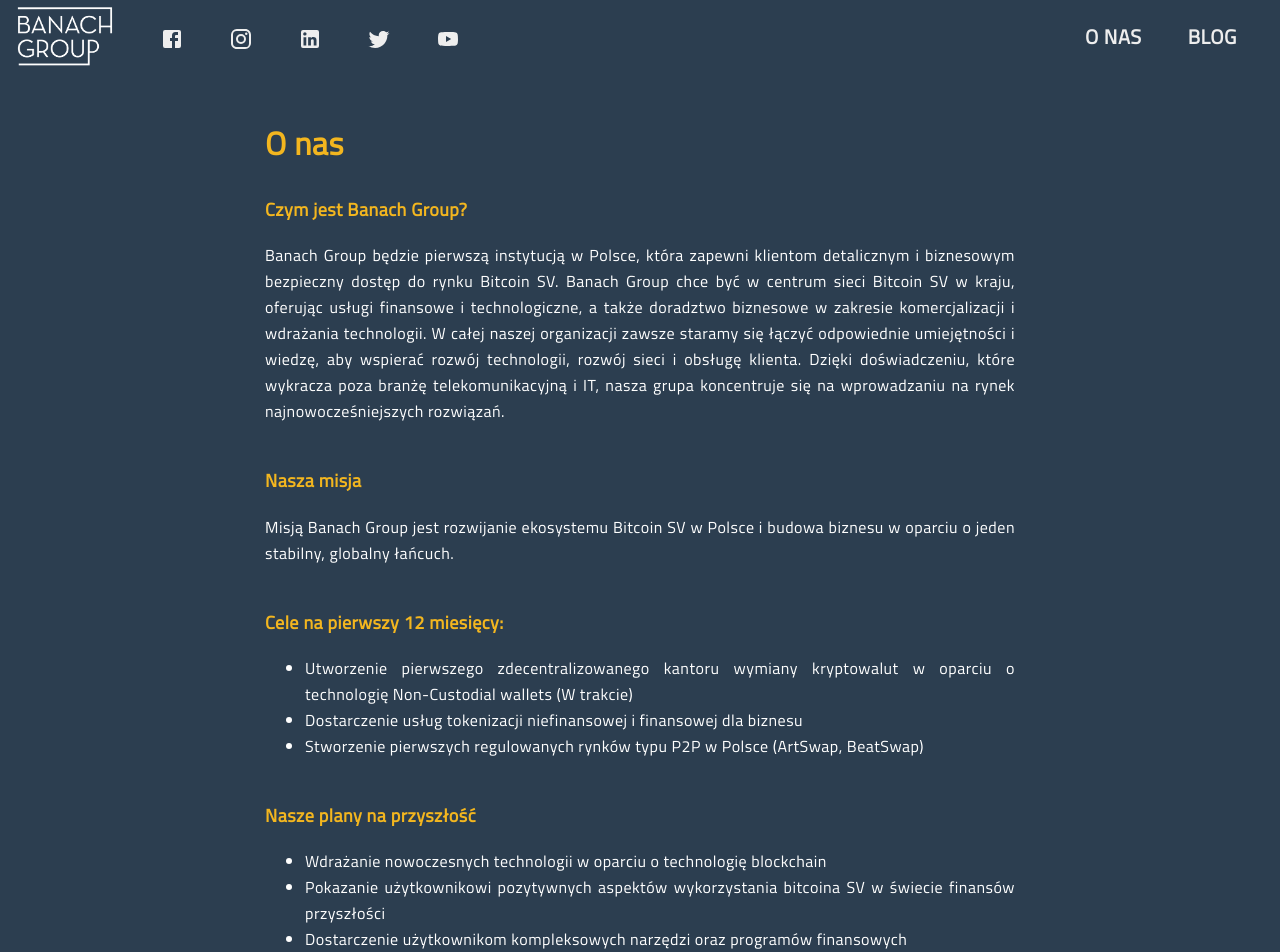
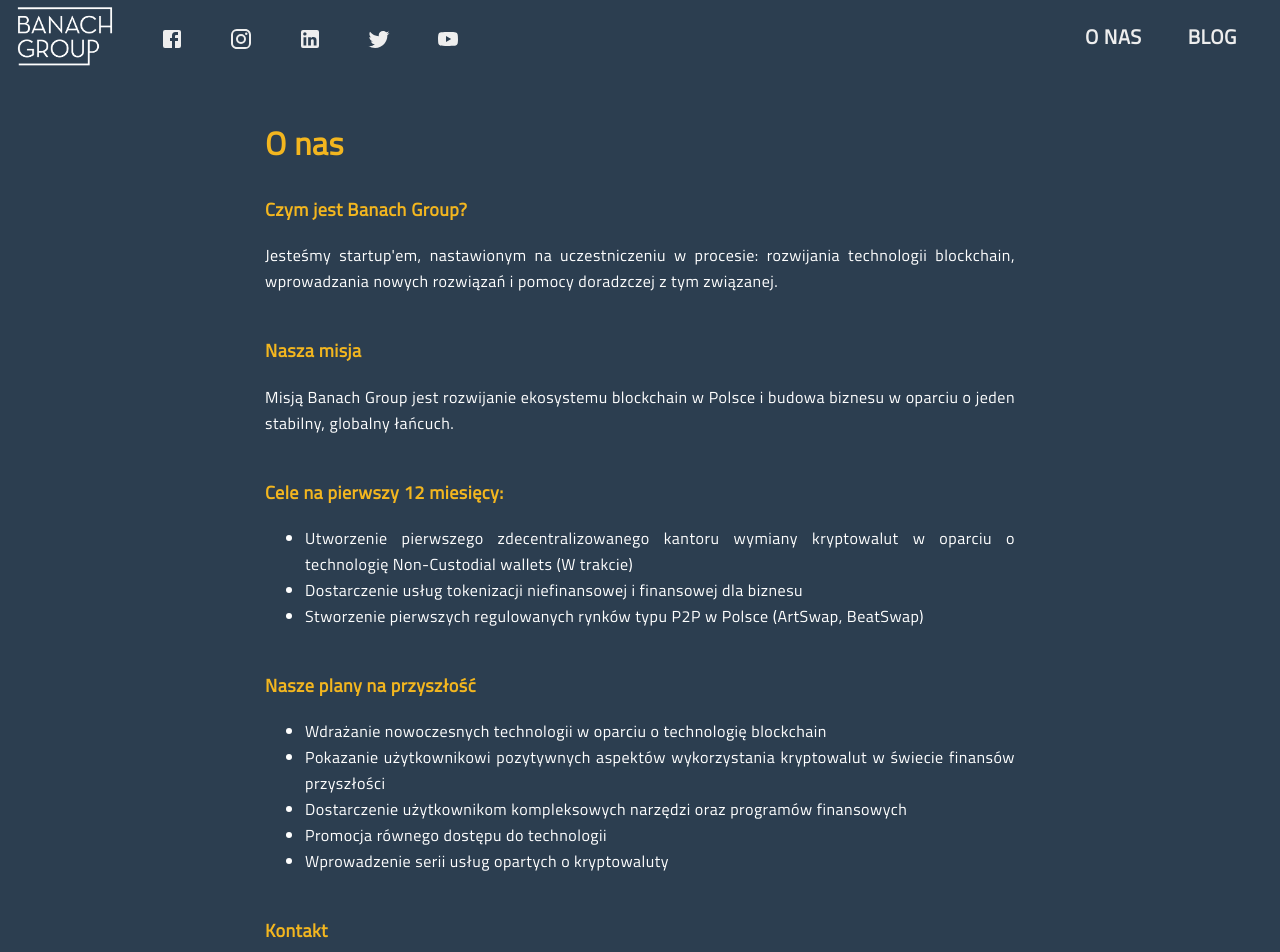
Before and after one commit to michalscislowski/banachgroup, a Next.js app: page /onas in a window 1280 px wide. Shown: the top 952 px of the page. Built offline with nearby package versions, Linux system fonts and the light colour scheme.

Commit message:
Added new text

```diff
--- a/components/onastext.js
+++ b/components/onastext.js
@@ -6,10 +6,10 @@
             <h1>O nas</h1>
 
             <h3>Czym jest Banach Group?</h3>
-            <p>Banach Group będzie pierwszą instytucją w Polsce, która zapewni klientom detalicznym i biznesowym bezpieczny dostęp do rynku Bitcoin SV. Banach Group chce być w centrum sieci Bitcoin SV w kraju, oferując usługi finansowe i technologiczne, a także doradztwo biznesowe w zakresie komercjalizacji i wdrażania technologii. W całej naszej organizacji zawsze staramy się łączyć odpowiednie umiejętności i wiedzę, aby wspierać rozwój technologii, rozwój sieci i obsługę klienta. Dzięki doświadczeniu, które wykracza poza branżę telekomunikacyjną i IT, nasza grupa koncentruje się na wprowadzaniu na rynek najnowocześniejszych rozwiązań. </p>
+            <p>Jesteśmy startup'em, nastawionym na uczestniczeniu w procesie: rozwijania technologii blockchain, wprowadzania nowych rozwiązań i pomocy doradzczej z tym związanej. </p>
 
             <h3>Nasza misja</h3>
-            <p>Misją Banach Group jest rozwijanie ekosystemu Bitcoin SV w Polsce i budowa biznesu w oparciu o jeden stabilny, globalny łańcuch.</p>
+            <p>Misją Banach Group jest rozwijanie ekosystemu blockchain w Polsce i budowa biznesu w oparciu o jeden stabilny, globalny łańcuch.</p>
 
             <h3>Cele na pierwszy 12 miesięcy:</h3>
             <ul>
@@ -21,10 +21,10 @@
             <h3>Nasze plany na przyszłość</h3>
             <ul>
                 <li>Wdrażanie nowoczesnych technologii w oparciu o technologię blockchain</li>
-                <li>Pokazanie użytkownikowi pozytywnych aspektów wykorzystania bitcoina SV w świecie finansów przyszłości</li>
+                <li>Pokazanie użytkownikowi pozytywnych aspektów wykorzystania kryptowalut w świecie finansów przyszłości</li>
                 <li>Dostarczenie użytkownikom kompleksowych narzędzi oraz programów finansowych</li>
-                <li>Rozwój fundacji Bitcoin SV w Polsce i promocja równego dostępu do technologii</li>
-                <li>Wprowadzenie serii usług opartych o walutę bitcoina SV</li>
+                <li>Promocja równego dostępu do technologii</li>
+                <li>Wprowadzenie serii usług opartych o kryptowaluty</li>
             </ul>
 
             <h3>Kontakt</h3>
```
